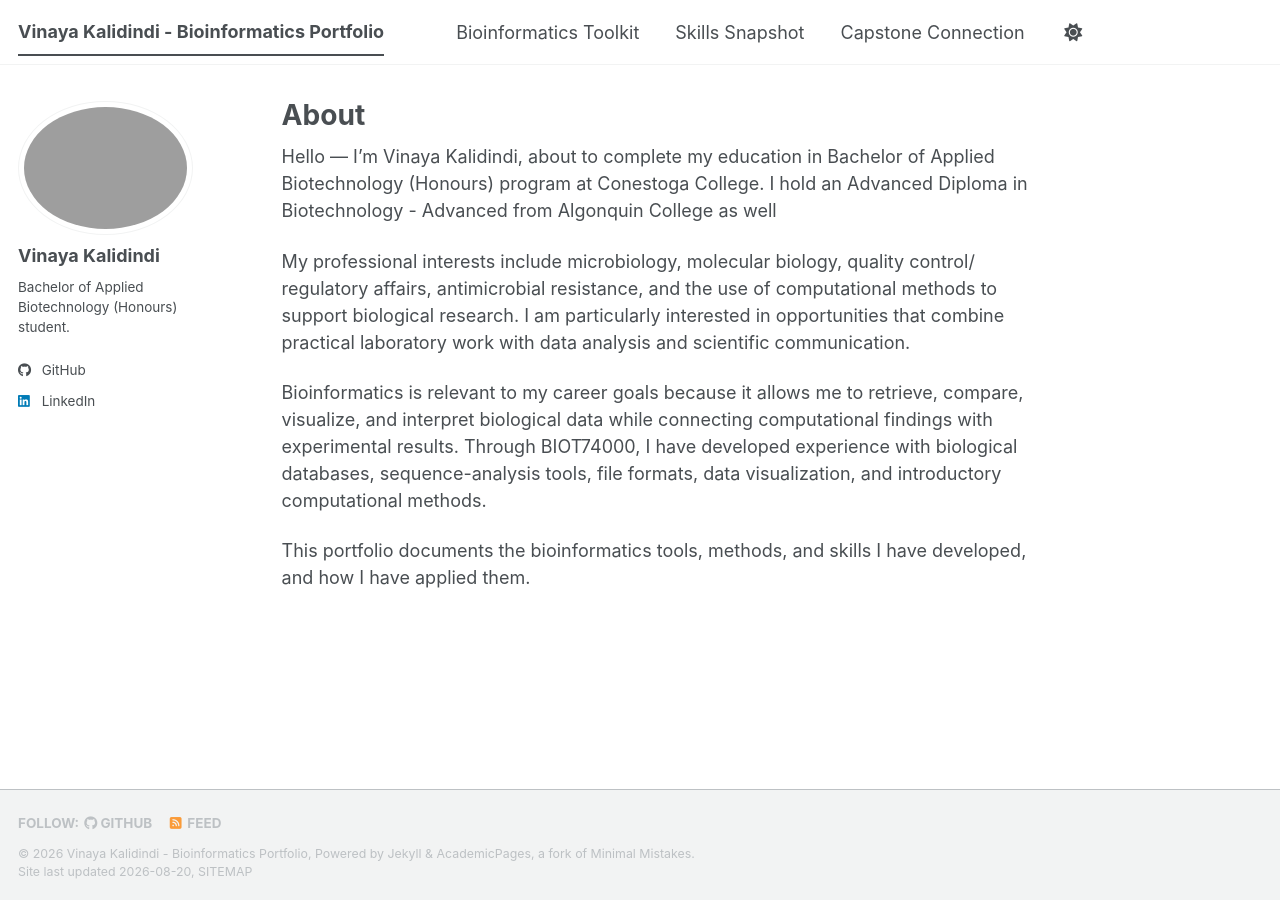
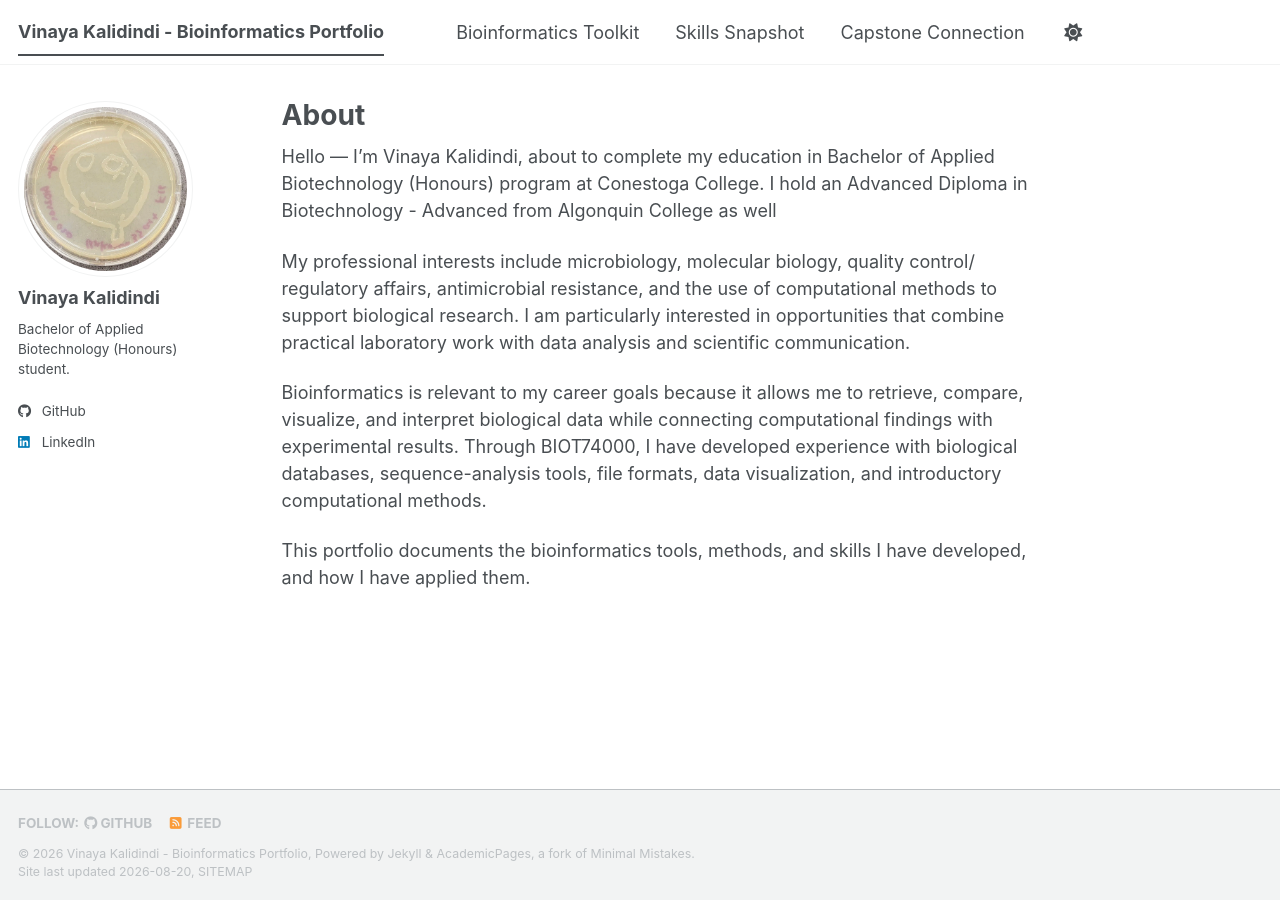
Before and after one commit to Vinaya-Kali/biot74000-portfolio, a Jekyll site: the page built from _pages/about.md, in a window 1280 px wide. Built offline with Jekyll 4.4.1, drawn with Linux system fonts in a browser that asks for light colours; a script bundle is joined from its source files by our own code; library files that are not in the unit come from our copies.

Commit message:
Update _config.yml

```diff
--- a/_config.yml
+++ b/_config.yml
@@ -45,7 +45,7 @@ author:
   bio: "Bachelor of Applied Biotechnology (Honours) student."
   # To add a profile photo: upload a square image to the images/ folder,
   # then put its filename here (e.g. "profile.jpg"). Leave blank for no photo.
-  avatar:
+  avatar: "GITHUB.jpg"
   # Optional links in your sidebar. Leave blank to hide. Add your own if you like.
   email:
   github: "Vinaya-Kali"            # your GitHub username, e.g. "yourusername"
```
